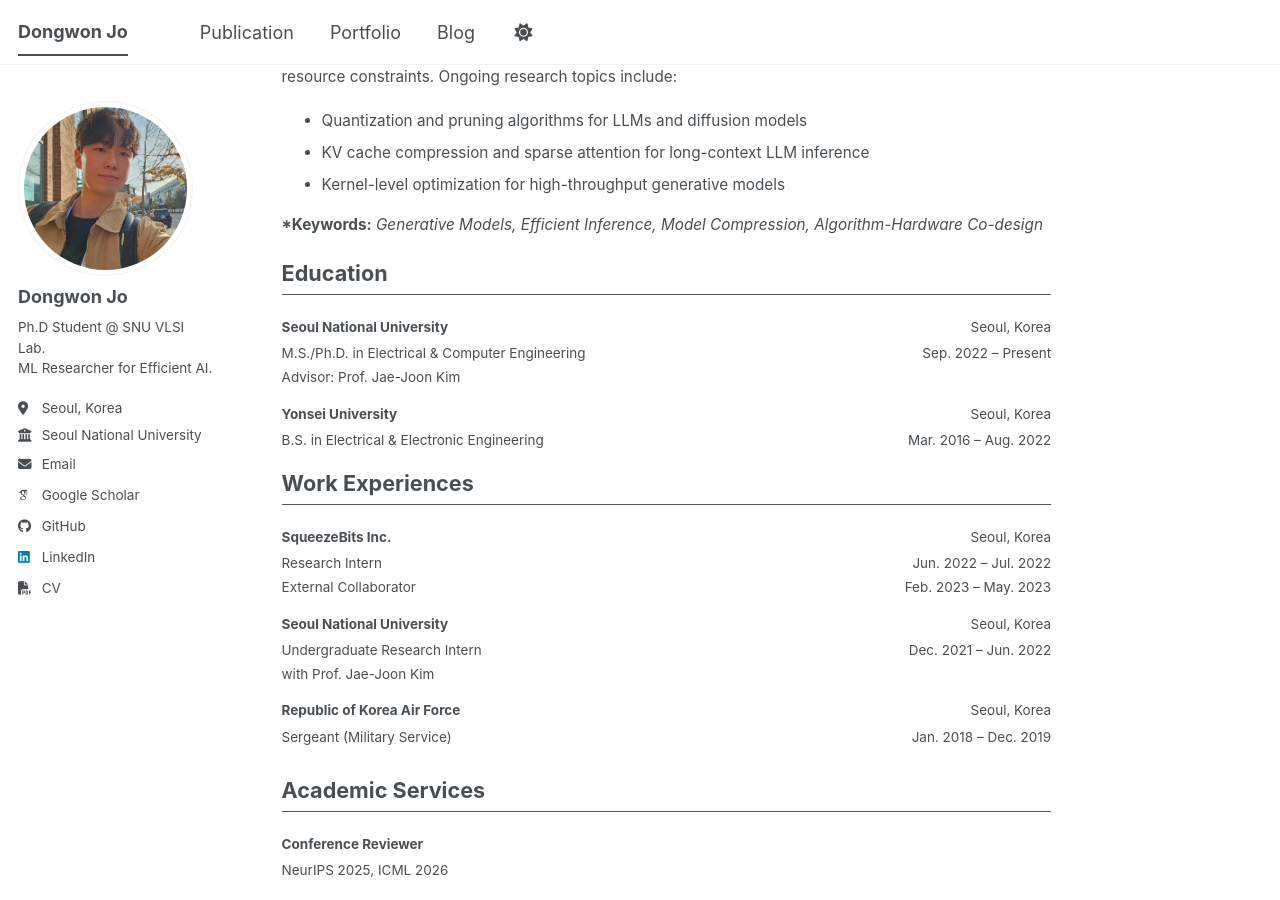
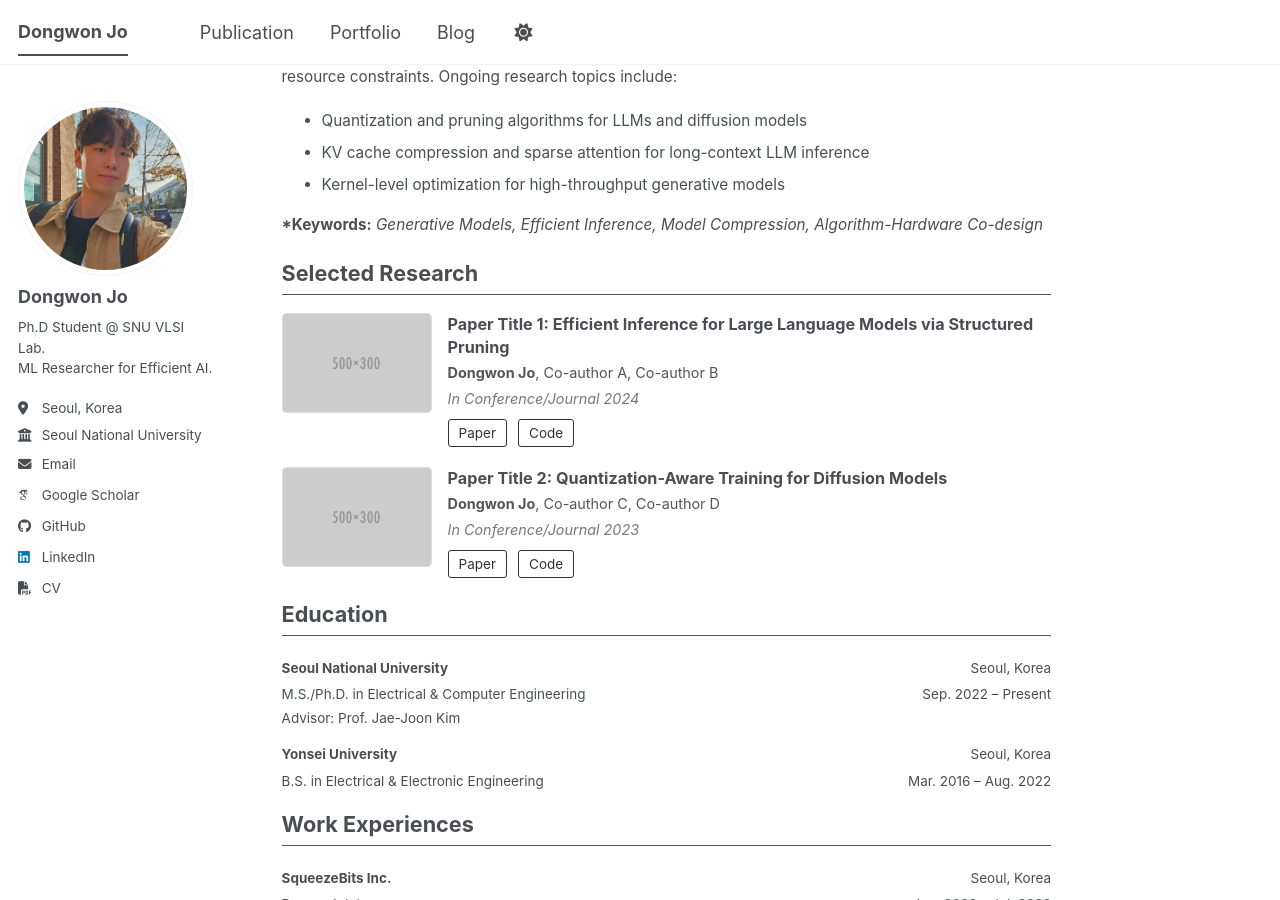
Before and after one commit to dongwonjo/dongwonjo.github.io, a Jekyll site: the page built from _pages/about.md, in a window 1280 px wide and 900 px high, scrolled down 585 px. Built offline with Jekyll 4.4.1, drawn with Linux system fonts in a browser that asks for light colours; some web fonts are replaced; a script bundle is joined from its source files by our own code; library files that are not in the unit come from our copies.

Commit message:
Add Selected Research section to about.md

```diff
--- a/_pages/about.md
+++ b/_pages/about.md
@@ -6,11 +6,11 @@
   - /about/
   - /about.html
 ---
+
 <p style="font-size: 1.5em; font-weight: bold; margin-bottom: 0.2em;">Dongwon Jo</p>
 
 <p style="font-size: 0.85em; line-height: 1.6; margin-top: 15px;">
-I am a Ph.D. student in Electrical & Computer Engineering at Seoul National University, advised by
-<a href="https://vlsi.snu.ac.kr/" target="_blank">Prof. Jae-Joon Kim</a>.
+I am a Ph.D. student in Electrical & Computer Engineering at Seoul National University, advised by <a href="https://vlsi.snu.ac.kr/" target="_blank">Prof. Jae-Joon Kim</a>.
 I received my B.S. in Electrical & Electronic Engineering from Yonsei University.
 My research interests are summarized below.
 </p>
@@ -41,6 +41,39 @@
 <p style="font-size: 0.85em; line-height: 1.6;">
 <strong>*Keywords:</strong> <em>Generative Models, Efficient Inference, Model Compression, Algorithm-Hardware Co-design</em>
 </p>
+
+<p style="font-size: 1.2em; font-weight: bold; margin-top: 15px; margin-bottom: 0.2em;">Selected Research</p>
+<hr class="section-hr">
+
+<div class="selected-research">
+
+  <div style="display:flex; gap:16px; margin-bottom:20px; align-items:flex-start;">
+    <div style="flex:0 0 150px;">
+      <img src="/images/500x300.png" alt="Paper thumbnail" style="width:150px; height:100px; object-fit:cover; border:1px solid #ddd; border-radius:4px;">
+    </div>
+    <div style="flex:1; min-width:0;">
+      <p style="font-size:0.9em; font-weight:bold; margin:0 0 4px 0; line-height:1.4;">Paper Title 1: Efficient Inference for Large Language Models via Structured Pruning</p>
+      <p style="font-size:0.8em; color:#555; margin:0 0 4px 0;"><strong>Dongwon Jo</strong>, Co-author A, Co-author B</p>
+      <p style="font-size:0.8em; color:#777; margin:0 0 8px 0;"><em>In Conference/Journal 2024</em></p>
+      <a href="#" style="display:inline-block; font-size:0.75em; padding:3px 10px; border:1px solid #333; border-radius:3px; color:#333; text-decoration:none; margin-right:6px; background:#fff;">Paper</a>
+      <a href="#" style="display:inline-block; font-size:0.75em; padding:3px 10px; border:1px solid #333; border-radius:3px; color:#333; text-decoration:none; background:#fff;">Code</a>
+    </div>
+  </div>
+
+  <div style="display:flex; gap:16px; margin-bottom:20px; align-items:flex-start;">
+    <div style="flex:0 0 150px;">
+      <img src="/images/500x300.png" alt="Paper thumbnail" style="width:150px; height:100px; object-fit:cover; border:1px solid #ddd; border-radius:4px;">
+    </div>
+    <div style="flex:1; min-width:0;">
+      <p style="font-size:0.9em; font-weight:bold; margin:0 0 4px 0; line-height:1.4;">Paper Title 2: Quantization-Aware Training for Diffusion Models</p>
+      <p style="font-size:0.8em; color:#555; margin:0 0 4px 0;"><strong>Dongwon Jo</strong>, Co-author C, Co-author D</p>
+      <p style="font-size:0.8em; color:#777; margin:0 0 8px 0;"><em>In Conference/Journal 2023</em></p>
+      <a href="#" style="display:inline-block; font-size:0.75em; padding:3px 10px; border:1px solid #333; border-radius:3px; color:#333; text-decoration:none; margin-right:6px; background:#fff;">Paper</a>
+      <a href="#" style="display:inline-block; font-size:0.75em; padding:3px 10px; border:1px solid #333; border-radius:3px; color:#333; text-decoration:none; background:#fff;">Code</a>
+    </div>
+  </div>
+
+</div>
 
 <p style="font-size: 1.2em; font-weight: bold; margin-top: 15px; margin-bottom: 0.2em;">Education</p>
 <hr class="section-hr">
@@ -121,12 +154,14 @@
 <hr class="section-hr">
 
 <table style="width:100%; border:none; border-collapse:collapse;">
-  <tr>
+  <tr style="border:none;">
     <td style="border:none; padding: 4px 0;"><strong>Teaching Assistant</strong></td>
     <td style="border:none; padding: 4px 0; text-align:right;">Seoul National University</td>
   </tr>
-  <tr>
-    <td style="border:none; padding: 2px 0;">430.201A 002: Digital Logic Design and Lab</td>
-    <td style="border:none; padding: 2px 0; text-align:right;">Sep. 2022 – Dec. 2022</td>
+  <tr style="border:none;">
+    <td style="border:none; padding: 2px 0 12px 0;" colspan="2">430.201A 002: Digital Logic Design and Lab</td>
+  </tr>
+  <tr style="border:none;">
+    <td style="border:none; padding: 2px 0; text-align:right;" colspan="2">Sep. 2022 – Dec. 2022</td>
   </tr>
 </table>
```
